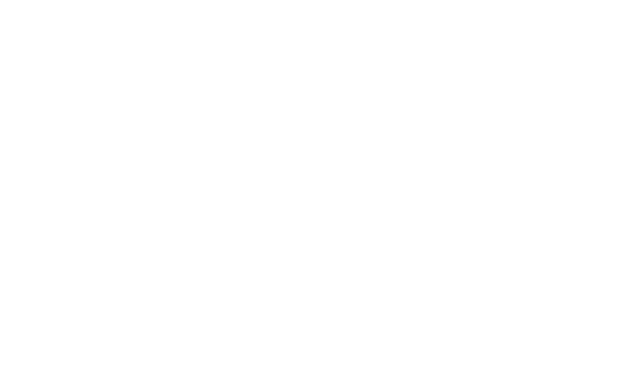
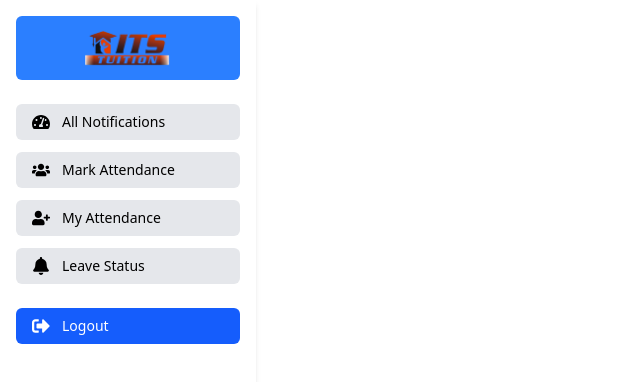
Before and after one commit to MUDLIARADITYA/tryidolerp, a React (Vite) app: page /leavestatus in a window 1280 px wide. Before the commit this address had no page. Shown: the top 382 px of the page, without its empty margins (0-640 px from the left). Built offline with nearby package versions, Linux system fonts and the light colour scheme.

Commit message:
added routes in sidebar

```diff
--- a/src/App.jsx
+++ b/src/App.jsx
@@ -7,6 +7,10 @@
 import Usersidebar from "./Component/Usersidebar";
 import Sidebar from "./Component/Sidebar";
 import User from "./Pages/User/User";
+import Allnotification from "./Pages/User/Allnotification";
+import MarkAttendance from "./Pages/User/MarkAttendance";
+import MyAttendance from "./Pages/User/MyAttendance";
+import LeaveStatus from "./Pages/User/LeaveStatus";
 
 function App() {
   return (
@@ -34,8 +38,28 @@
           }
         />
 
+
+
         <Route path="/user"
         element={<User/>}
+        />
+
+<Route path="/markattendance"
+        element={<MarkAttendance/>}
+        />
+
+<Route path="/myattendance"
+        element={<MyAttendance/>}
+        />
+
+
+<Route path="/leavestatus"
+        element={<LeaveStatus/>}
+        />
+
+
+<Route path="/notifications"
+        element={<Allnotification/>}
         />
 
 
--- a/src/Component/Usersidebar.jsx
+++ b/src/Component/Usersidebar.jsx
@@ -4,27 +4,23 @@
   FaTachometerAlt,
   FaUsers,
   FaUserPlus,
-  FaDownload,
   FaBell,
-  FaCalendarAlt,
   FaSignOutAlt,
   FaBars,
 } from "react-icons/fa";
 
 const Usersidebar = () => {
-  const [isOpen, setIsOpen] = useState(false); // Track sidebar visibility on mobile
+  const [isOpen, setIsOpen] = useState(false); // Sidebar visibility on mobile
   const sidebarRef = useRef();
 
   const navItems = [
-    { name: "Dashboard", icon: <FaTachometerAlt />, route: "/dashboard" },
-    { name: "View All", icon: <FaUsers />, route: "/view-all" },
-    { name: "Add User", icon: <FaUserPlus />, route: "/add-user" },
-    { name: "Download", icon: <FaDownload />, route: "/download" },
-    { name: "Alerts", icon: <FaBell />, route: "/alerts" },
-    { name: "Leaves", icon: <FaCalendarAlt />, route: "/leaves" },
+    { name: "All Notifications", icon: <FaTachometerAlt />, route: "/notifications" },
+    { name: "Mark Attendance", icon: <FaUsers />, route: "/markattendance" },
+    { name: "My Attendance", icon: <FaUserPlus />, route: "/myattendance" },
+    { name: "Leave Status", icon: <FaBell />, route: "/leavestatus" },
   ];
 
-  // Close sidebar when clicking outside (mobile only)
+  // Close sidebar on outside click (mobile only)
   useEffect(() => {
     const handleClickOutside = (event) => {
       if (
@@ -45,7 +41,7 @@
       {/* Hamburger Icon for Mobile */}
       <div
         className="md:hidden absolute top-4 left-4 cursor-pointer z-50"
-        onClick={() => setIsOpen(!isOpen)} // Toggle open/close
+        onClick={() => setIsOpen(!isOpen)}
       >
         <FaBars className="text-2xl text-blue-600" />
       </div>
@@ -53,12 +49,13 @@
       {/* Sidebar */}
       <div
         ref={sidebarRef}
-        className={`h-screen fixed top-0 left-0 bg-white p-4 z-50 transition-all duration-300 ease-in-out
-          ${isOpen ? "w-64" : "w-16"} // Adjusted width for collapsed state
-          md:w-64 md:block ${isOpen ? "opacity-100" : "opacity-0"} md:opacity-100`} // Adjust opacity for collapse
+        className={`h-screen fixed top-0 left-0 bg-white p-4 z-50 shadow-md transition-all duration-300 ease-in-out
+          ${isOpen ? "w-64" : "w-16"} md:w-64 md:block
+          ${isOpen ? "opacity-100" : "opacity-0 md:opacity-100"}
+        `}
       >
         {/* Logo */}
-        <div className="bg-white rounded-md p-3 mb-6 flex items-center justify-center h-16">
+        <div className="bg-blue-500 rounded-md p-3 mb-6 flex items-center justify-center h-16">
           <img src="img/logo.png" alt="Logo" className="max-h-full" />
         </div>
 
@@ -68,18 +65,14 @@
             <Link
               to={route}
               key={name}
-              className={`flex items-center gap-3 px-4 py-2 rounded-md ${
-                name === "Dashboard"
-                  ? "bg-blue-600 text-white"
-                  : "bg-gray-200 hover:bg-gray-300"
-              } transition`}
+              className="flex items-center gap-3 px-4 py-2 rounded-md bg-gray-200 hover:bg-gray-300 transition"
             >
               <span className="text-lg">{icon}</span>
-              {/* Show text only when sidebar is open */}
               <span
-                className={`text-sm font-medium transition-opacity ${
-                  isOpen ? "opacity-100" : "opacity-0"
-                }`}
+                className={`text-sm font-medium transition-all duration-200
+                  ${isOpen ? "opacity-100" : "opacity-0 md:opacity-100"}
+                  ${isOpen ? "inline" : "absolute md:static"}
+                `}
               >
                 {name}
               </span>
@@ -91,14 +84,14 @@
         <div className="mt-6">
           <button
             className="flex items-center gap-3 px-4 py-2 rounded-md bg-blue-600 text-white hover:bg-blue-700 w-full transition"
-            onClick={() => console.log("Logged out")} // Handle logout action
+            onClick={() => console.log("Logged out")}
           >
             <FaSignOutAlt className="text-lg" />
-            {/* Show text only when sidebar is open */}
             <span
-              className={`text-sm font-medium transition-opacity ${
-                isOpen ? "opacity-100" : "opacity-0"
-              }`}
+              className={`text-sm font-medium transition-all duration-200
+                ${isOpen ? "opacity-100" : "opacity-0 md:opacity-100"}
+                ${isOpen ? "inline" : "absolute md:static"}
+              `}
             >
               Logout
             </span>
@@ -106,11 +99,11 @@
         </div>
       </div>
 
-      {/* Overlay to close sidebar when clicked */}
+      {/* Overlay for mobile when sidebar is open */}
       {isOpen && (
         <div
           className="fixed top-0 left-0 w-full h-full bg-black opacity-50 z-20"
-          onClick={() => setIsOpen(false)} // Close sidebar on overlay click
+          onClick={() => setIsOpen(false)}
         />
       )}
     </>
--- a/src/Pages/User/Allnotification.jsx
+++ b/src/Pages/User/Allnotification.jsx
@@ -0,0 +1,15 @@
+import React from 'react'
+import Usersidebar from '../../Component/Usersidebar'
+
+const Allnotification = () => {
+  return (
+    <div>
+        <Usersidebar/>
+        <div className='bg-amber-300 h-[200vh]'>
+            sds
+        </div>
+    </div>
+  )
+}
+
+export default Allnotification
--- a/src/Pages/User/LeaveStatus.jsx
+++ b/src/Pages/User/LeaveStatus.jsx
@@ -0,0 +1,12 @@
+import React from 'react'
+import Usersidebar from '../../Component/Usersidebar'
+
+const LeaveStatus = () => {
+  return (
+    <div>
+        <Usersidebar/>
+    </div>
+  )
+}
+
+export default LeaveStatus
--- a/src/Pages/User/MarkAttendance.jsx
+++ b/src/Pages/User/MarkAttendance.jsx
@@ -1,8 +1,11 @@
 import React from 'react'
+import Usersidebar from '../../Component/Usersidebar'
 
 const MarkAttendance = () => {
   return (
-    <div>MarkAttendance</div>
+    <div>
+        <Usersidebar/>
+    </div>
   )
 }
 
--- a/src/Pages/User/MyAttendance.jsx
+++ b/src/Pages/User/MyAttendance.jsx
@@ -0,0 +1,12 @@
+import React from 'react'
+import Usersidebar from '../../Component/Usersidebar'
+
+const MyAttendance = () => {
+  return (
+    <div>
+        <Usersidebar/>
+    </div>
+  )
+}
+
+export default MyAttendance
```
